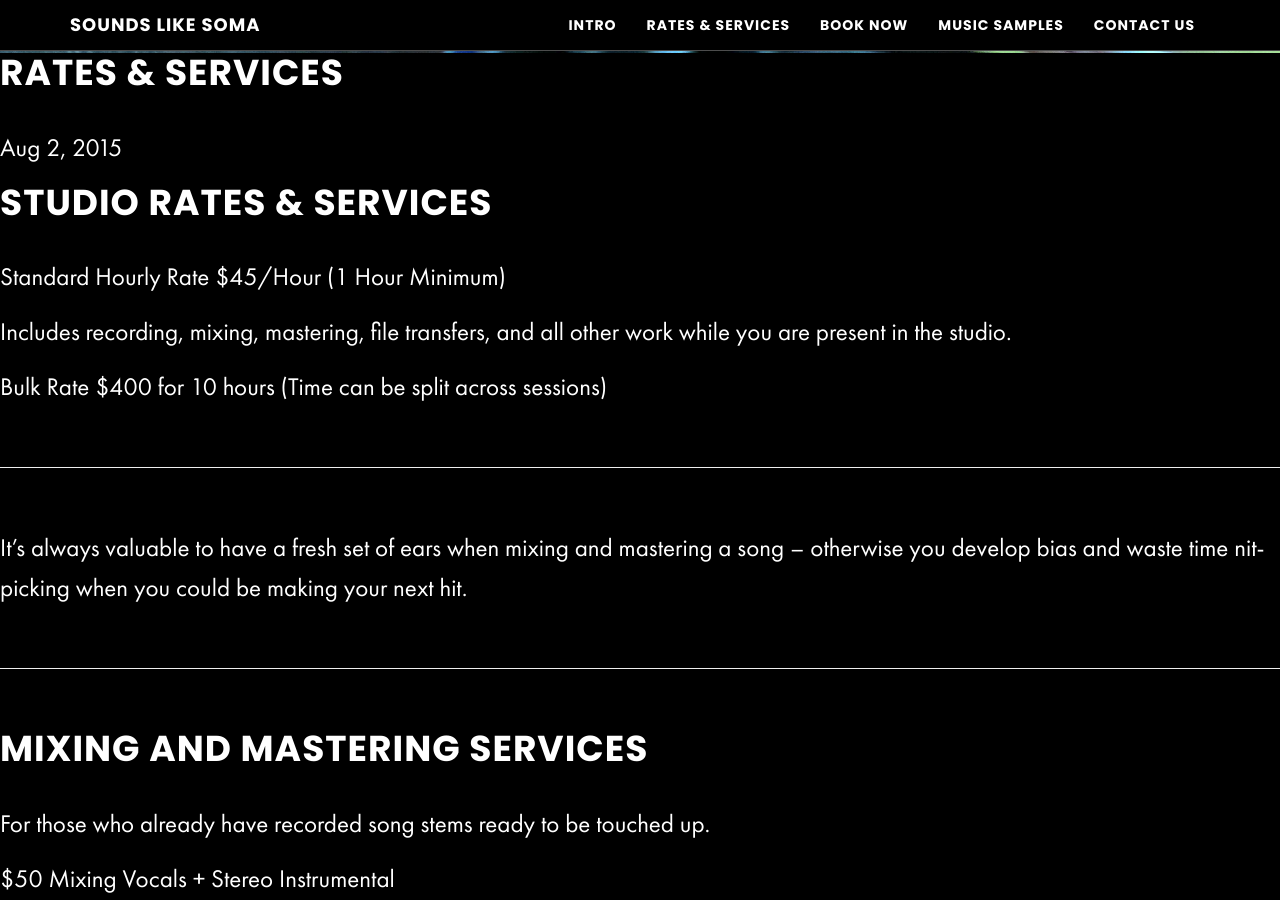
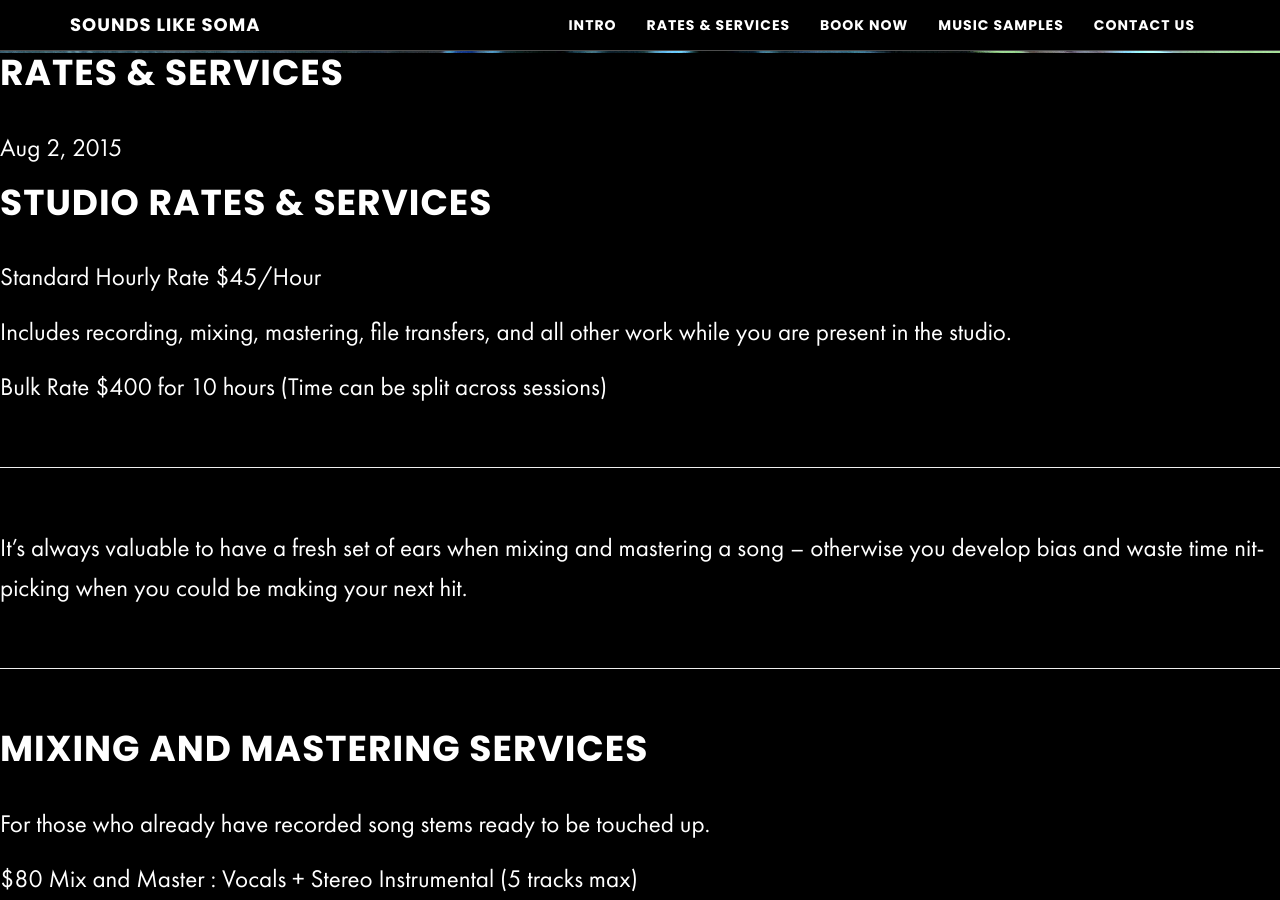
Before and after one commit to zackhanni/Soma-website-classic, a Jekyll site: the page built from _posts/2015-08-02-rates-services.md, in a window 1280 px wide and 900 px high, scrolled down 847 px. Built offline with Jekyll 4.4.1, drawn with Linux system fonts in a browser that asks for light colours; our own code applies the rules of GitHub Pages for plain Markdown files; some of the changed text lies outside the part shown.

Commit message:
changed services, spelling
contact 'us' added

```diff
--- a/_includes/contact.html
+++ b/_includes/contact.html
@@ -1,4 +1,4 @@
-{% assign page_title = "Contact" %}
+{% assign page_title = "Contact Us" %}
 {% assign section_slug = page_title | slugify | prepend: 'section-' %}
 
 <!-- Contact Section -->
--- a/_posts/2015-08-02-rates-services.md
+++ b/_posts/2015-08-02-rates-services.md
@@ -5,7 +5,7 @@ header_image: true
 ---
 # Studio Rates & Services
 
-Standard Hourly Rate $45/Hour (1 Hour Minimum)
+Standard Hourly Rate $45/Hour
 
 Includes recording, mixing, mastering, file transfers, and all other work while you are present in the studio.
 
@@ -21,11 +21,11 @@ It's always valuable to have a fresh set of ears when mixing and mastering a son
 
 For those who already have recorded song stems ready to be touched up.
 
-$50 Mixing Vocals + Stereo Instrumental
+$80 Mix and Master : Vocals + Stereo Instrumental (5 tracks max)
 
-$100 Mixing Multitrack Recording (verse, chorus, bass, snare, guitar, etc.)
+$130 Mix and Master : Multitrack Recording (verse, bass, snare, guitar, etc.)
 
-$30 Mastering
+$30 Mastering Only
 
 (we prefer stems to be 24 bit depth, 48k sample rate)
 
@@ -74,3 +74,6 @@ $45 per hour
 Learn to make beats or record from home with personalized lessons from a professional.
 
 Control synthesizers and learn about vocal effects to make your next song pop.
+
+
+<!-- Start Square Appointments Embed code --> <a target="_top" style="background-color: #1E93CC; color: white; height: 40px; text-transform: uppercase; font-family: 'Square Market', 'helvetica neue', helvetica, arial, sans-serif; letter-spacing: 1px; line-height: 38px; padding: 0 28px; border-radius: 3px; font-weight: 500; font-size: 14px; cursor: pointer; display: inline-block;" href="https://squareup.com/appointments/book/8GNV6PJ8WK7YH/sounds-like-soma-philadelphia-pa" rel="nofollow">Book an Appointment</a> <!-- End Square Appointments Embed code -->
```
